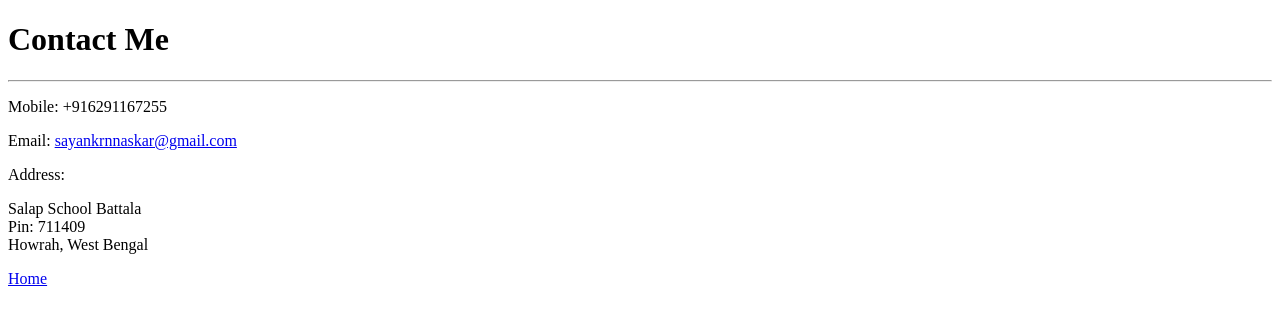
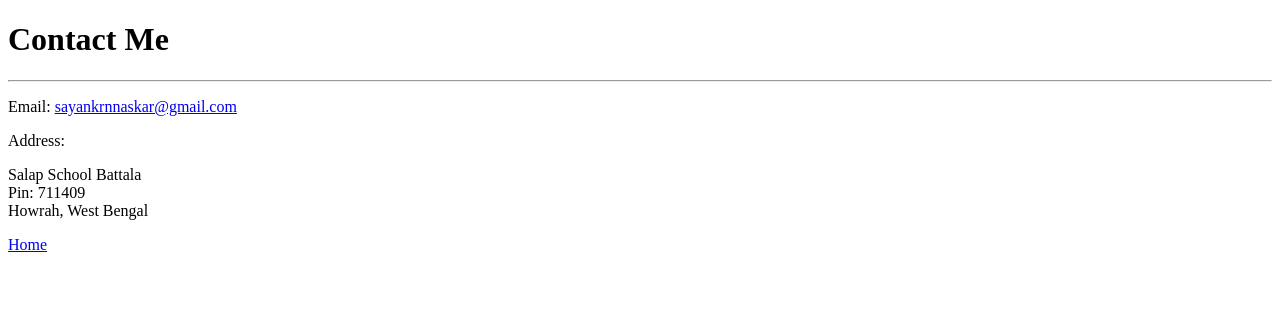
Before and after one commit to sayankr1999/htlm-portfolio-sayan, a plain HTML site: page public/contact.html in a window 1280 px wide. Drawn offline with Linux system fonts and the light colour scheme.

Commit message:
Update contact.html

```diff
--- a/public/contact.html
+++ b/public/contact.html
@@ -10,7 +10,6 @@
 </head>
 
 <body>
-  <p>Mobile: +916291167255</p>
   <p>Email: <a href="#">sayankrnnaskar@gmail.com</a></p>
   <p>Address:</p>
   <p>
```
